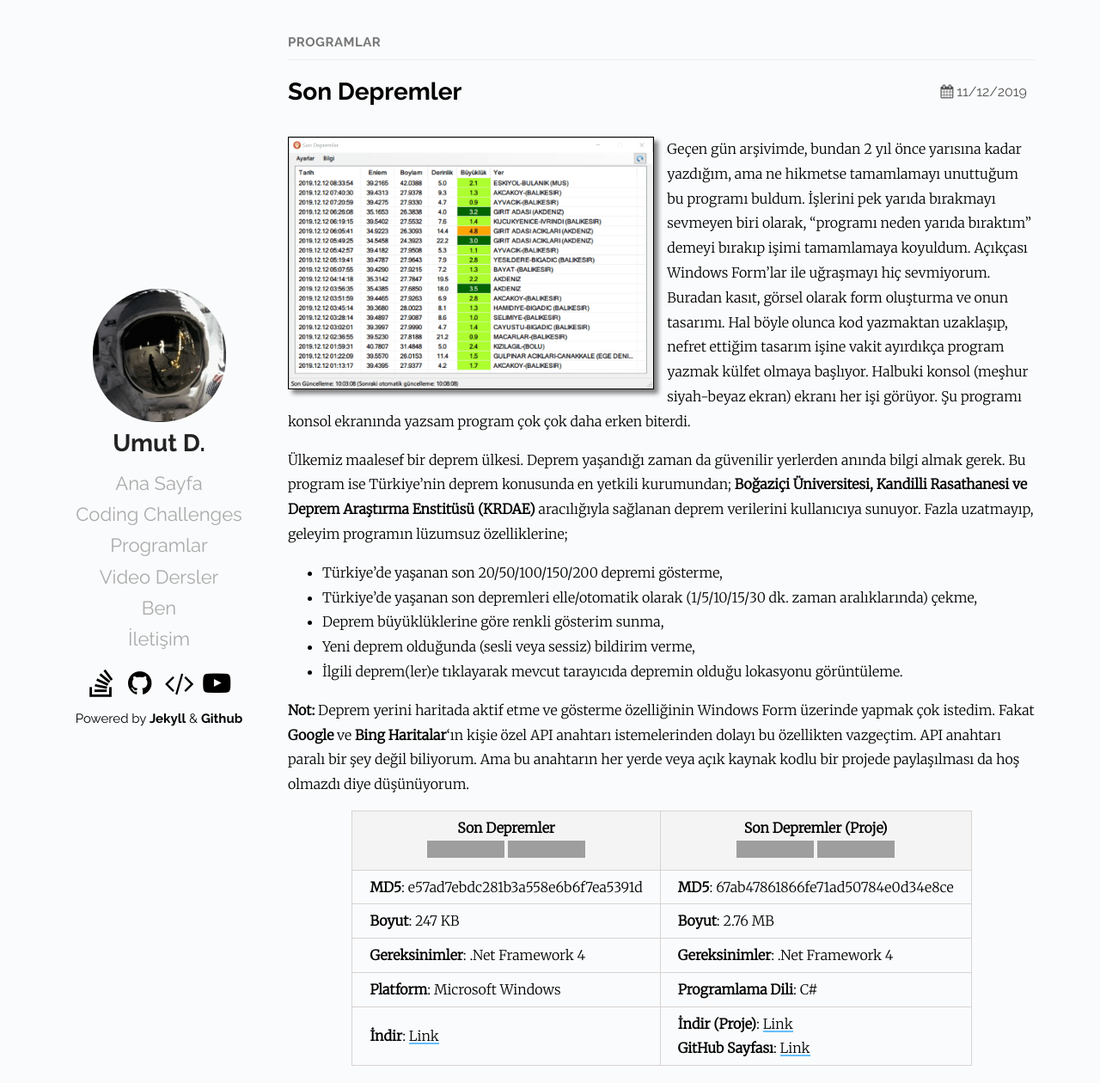
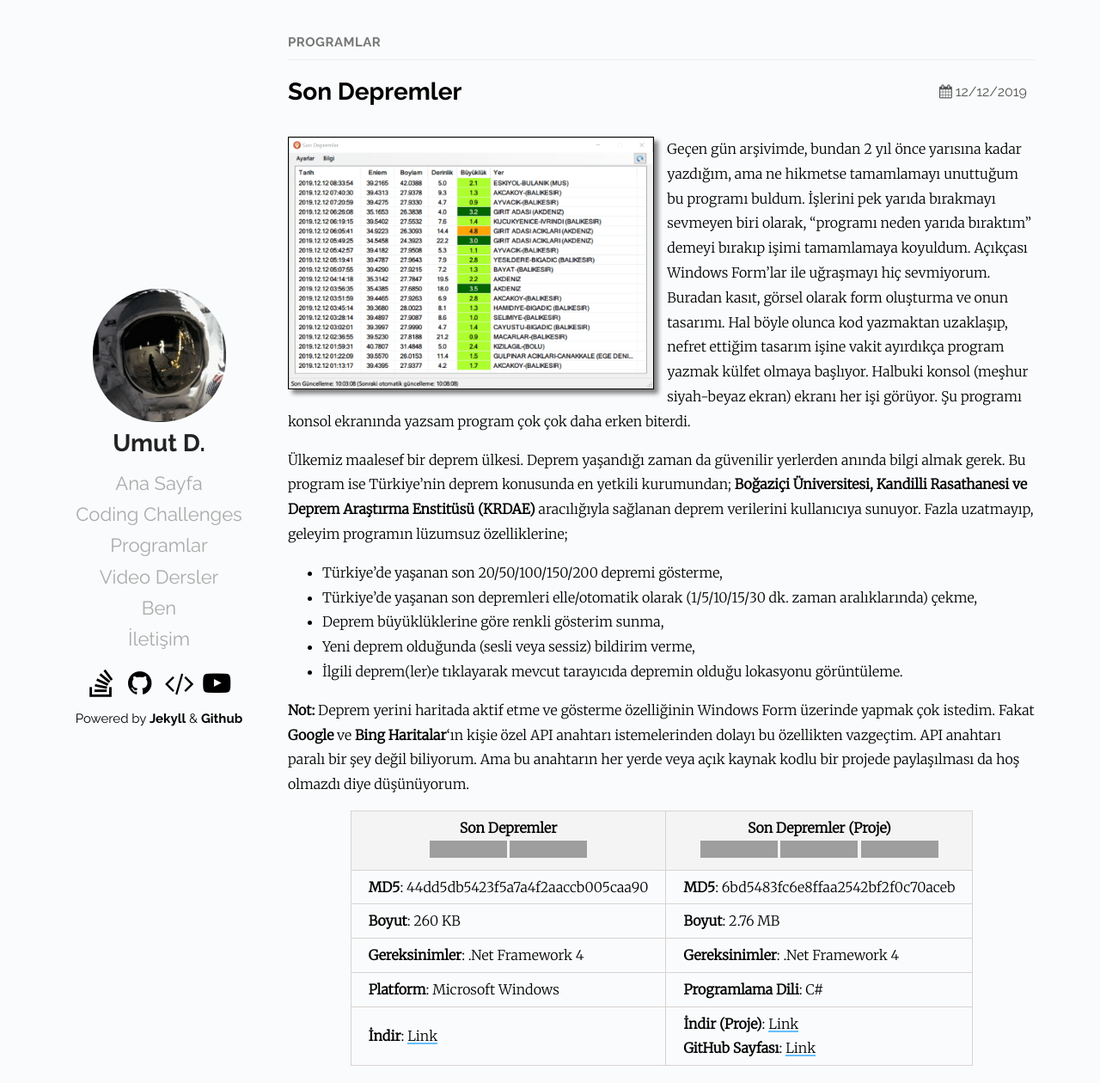
Before and after one commit to Umut-D/umutd.com, a Jekyll site: the page built from _posts/programlar/2019-12-12-son-depremler.md, in a window 1280 px wide and 1260 px high. Shown: the whole window at 86% size. Built offline with Jekyll 4.4.1, drawn with Linux system fonts in a browser that asks for light colours; grey boxes are pictures that could not be loaded.

Commit message:
son depremler guncellendi

```diff
--- a/_posts/programlar/2019-12-11-son-depremler.md
+++ b/_posts/programlar/2019-12-12-son-depremler.md
@@ -1,7 +1,7 @@
 ---
 layout: post
 title: Son Depremler
-date: 2019-12-11 19:20 +0300
+date: 2019-12-12 19:20 +0300
 categories: Programlar
 tags: Deprem, Son Depremler
 excerpt: Geçen gün arşivimde, bundan 2 yıl önce yarısına kadar yazdığım, ama ne hikmetse tamamlamayı unuttuğum bu programı buldum. İşlerini pek yarıda bırakmayı sevmeyen biri olarak, "programı neden yarıda bıraktım" demeyi bırakıp işimi tamamlamaya koyuldum...
@@ -21,10 +21,10 @@ Geçen gün arşivimde, bundan 2 yıl önce yarısına kadar yazdığım, ama ne
 **Not:** Deprem yerini haritada aktif etme ve gösterme özelliğinin Windows Form üzerinde yapmak çok istedim. Fakat **Google** ve **Bing Haritalar**'ın kişie özel API anahtarı istemelerinden dolayı bu özellikten vazgeçtim. API anahtarı paralı bir şey değil biliyorum. Ama bu anahtarın her yerde veya açık kaynak kodlu bir projede paylaşılması da hoş olmazdı diye düşünüyorum.
 
 {:.tablo-ortali}
-| Son Depremler <br>![Versiyon](https://img.shields.io/badge/Versiyon-1.05-blueviolet.svg?style=flat) ![Durum](https://img.shields.io/badge/Durum-Çalışıyor-success.svg?style=flat) |  Son Depremler (Proje)<br>![Lisans](https://img.shields.io/badge/Lisans-MIT-blue.svg?style=flat) ![Durum](https://img.shields.io/badge/Proje-Devam_Ediyor-success.svg?style=flat)|
+| Son Depremler <br>![Versiyon](https://img.shields.io/badge/Versiyon-1.06-blueviolet.svg?style=flat) ![Durum](https://img.shields.io/badge/Durum-Çalışıyor-success.svg?style=flat) |  Son Depremler (Proje)<br>![Lisans](https://img.shields.io/badge/Lisans-MIT-blue.svg?style=flat) ![Durum](https://img.shields.io/badge/Proje-Sonlandırıldı-lightgray.svg?style=flat) ![Arşiv](https://img.shields.io/badge/Arşiv-orange.svg?style=flat)|
 |----------------------------------------- -|-------------------------------------------|
-| **MD5**: e57ad7ebdc281b3a558e6b6f7ea5391d | **MD5**: 67ab47861866fe71ad50784e0d34e8ce |
-| **Boyut**:  247 KB                       | **Boyut**:  2.76 MB                         |
+| **MD5**: 44dd5db5423f5a7a4f2aaccb005caa90 | **MD5**: 6bd5483fc6e8ffaa2542bf2f0c70aceb |
+| **Boyut**:  260 KB                       | **Boyut**:  2.76 MB                         |
 | **Gereksinimler**: .Net Framework 4     | **Gereksinimler**: .Net Framework 4    |
 | **Platform**: Microsoft Windows           | **Programlama Dili**: C#                  |
 | **İndir**: [Link](https://www.dropbox.com/s/ohlch6m0icorxes/son-depremler.zip?dl=1)         | **İndir (Proje)**: [Link](https://www.dropbox.com/s/jjx7d3xfftkkooj/son-depremler-proje.zip?dl=1) <br> **GitHub Sayfası**: [Link](https://github.com/Umut-D/Son-Depremler)                    |
--- a/assets/program-versions/son-depremler.xml
+++ b/assets/program-versions/son-depremler.xml
@@ -1,4 +1,4 @@
 <?xml version="1.0" encoding="utf-8"?>
 <program>
-<depremler name="Son Depremler" version="1.05" />
+<depremler name="Son Depremler" version="1.06" />
 </program>
```
